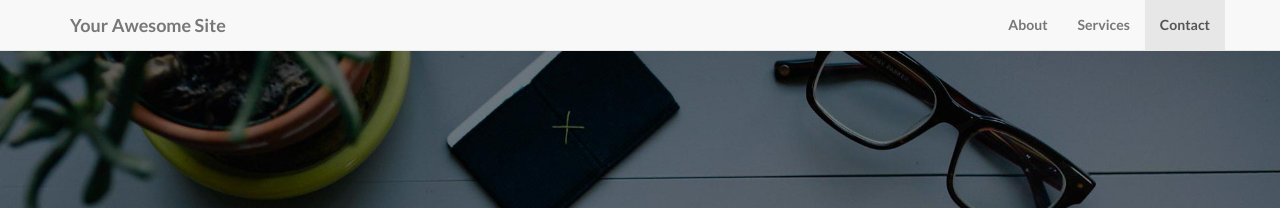
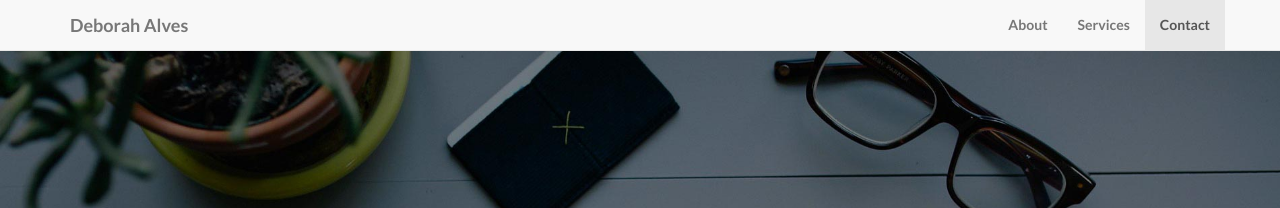
Before and after one commit to deborahyalves/deborahyalves.github.io, a Jekyll site: the page built from index.html, in a window 1280 px wide. Shown: the top 208 px of the page. Built offline with Jekyll 4.4.1, drawn with Linux system fonts in a browser that asks for light colours.

Commit message:
Update _config.yml

```diff
--- a/_config.yml
+++ b/_config.yml
@@ -3,7 +3,7 @@
 # ----------------------- #
 
 url: http://yoursite.com
-title: Your Awesome Site
+title: Deborah Alves
 email: your-email@domain.com
 author: Your Name
 description: > # "Write an awesome description for your new site here.
```
